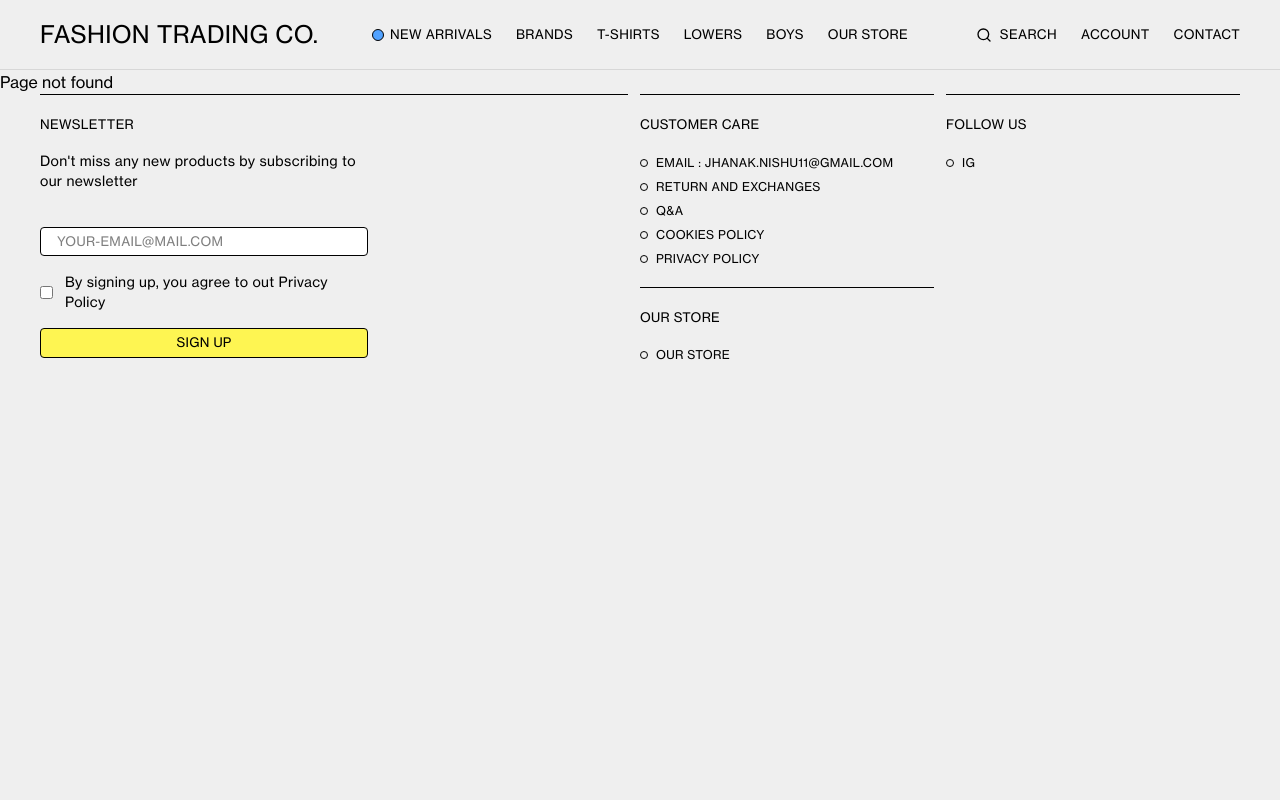
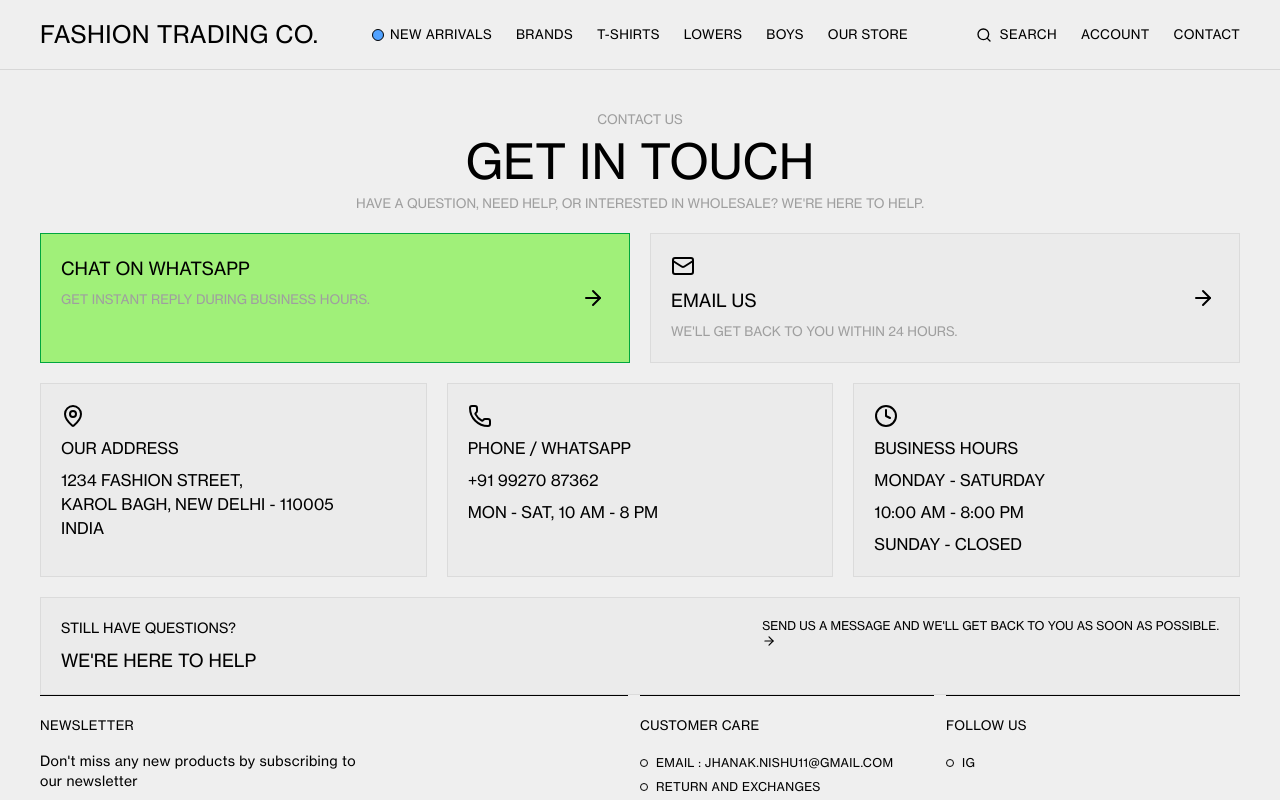
Before and after one commit to nishkarshvarshney1/Fashion-Trading-Co., a React (Vite) app: page /contact in a window 1280 px wide. Shown: the top 800 px of the page. Built offline with nearby package versions, Linux system fonts and the light colour scheme.

Commit message:
Added contact page

```diff
--- a/src/App.jsx
+++ b/src/App.jsx
@@ -6,6 +6,7 @@
 import { Route, Routes } from 'react-router-dom';
 import ProductPages from './components/ProductPages/ProductPages';
 import BrandPages from './pages/BrandPages';
+import ContactPage from './pages/ContactPage';
 
 const App = () => {
   const [isMenuOpened, setIsMenuOpened] = useState(false)
@@ -17,6 +18,7 @@
         <Route path='/' element={<Home />} />
         <Route path='/:category' element={<ProductPages />} />
         <Route path='/brands' element={<BrandPages />} />
+        <Route path='/contact' element={<ContactPage />} />
       </Routes>
       <Footer />
       {isMenuOpened && <Menu setIsMenuOpened={setIsMenuOpened} setSearchMenu={setSearchMenu}/>}
--- a/src/components/Main/Header.jsx
+++ b/src/components/Main/Header.jsx
@@ -76,7 +76,7 @@
                 {searchMenu && (
                     <div className='px-10 h-[50vh] border-b absolute bg-(--white) w-full'>
                         <div className='flex justify-between text-(length:--ls) border-b items-center relative'>
-                            <input type="text" className='flex-1 focus:outline-0 py-5 px-7 uppercase' autoFocus={searchMenu}/>
+                            <input type="text" className='flex-1 focus:outline-0 py-5 px-7 uppercase' autoFocus={setSearchMenu}/>
                             <Search className='absolute left-2 top-1/2 -translate-1/2' size={20} strokeWidth={2} />
                             <div className='px-3 py-1 border border-black bg-white rounded-sm hover:bg-black hover:text-white cursor-pointer'>TO RESEARCH</div>
                         </div>
--- a/src/index.css
+++ b/src/index.css
@@ -18,6 +18,7 @@
   --yellow: #FEF552;
   --gray: #9F9F9F;
   --ls: 0.8125rem;
+  --green: #A0F079;
 }
 
 html,
--- /dev/null
+++ b/src/pages/ContactPage.jsx
@@ -0,0 +1,63 @@
+import { ArrowRight, Clock, Mail, MapPin, Phone } from 'lucide-react';
+import React from 'react'
+
+const ContactPage = () => {
+    return (
+        <div className='flex flex-col gap-5 bg-(--white) uppercase px-10 mt-10'>
+            <div className='flex flex-col items-center gap-2'>
+                <h4 className='text-(length:--ls) text-(--gray)'>contact us</h4>
+                <h1 className='text-5xl'>get in touch</h1>
+                <h4 className='text-(length:--ls) text-(--gray)'>HAVE A QUESTION, NEED HELP, OR INTERESTED IN WHOLESALE?
+                    WE'RE HERE TO HELP.</h4>
+            </div>
+            <div className='grid grid-cols-2 gap-5'>
+                <div className='p-5 bg-(--green) border border-green-600 flex flex-col gap-2 relative'>
+                    {/* <svg role="img" viewBox="0 0 24 24" xmlns="http://www.w3.org/2000/svg"><title>WhatsApp</title><path d="M17.472 14.382c-.297-.149-1.758-.867-2.03-.967-.273-.099-.471-.148-.67.15-.197.297-.767.966-.94 1.164-.173.199-.347.223-.644.075-.297-.15-1.255-.463-2.39-1.475-.883-.788-1.48-1.761-1.653-2.059-.173-.297-.018-.458.13-.606.134-.133.298-.347.446-.52.149-.174.198-.298.298-.497.099-.198.05-.371-.025-.52-.075-.149-.669-1.612-.916-2.207-.242-.579-.487-.5-.669-.51-.173-.008-.371-.01-.57-.01-.198 0-.52.074-.792.372-.272.297-1.04 1.016-1.04 2.479 0 1.462 1.065 2.875 1.213 3.074.149.198 2.096 3.2 5.077 4.487.709.306 1.262.489 1.694.625.712.227 1.36.195 1.871.118.571-.085 1.758-.719 2.006-1.413.248-.694.248-1.289.173-1.413-.074-.124-.272-.198-.57-.347m-5.421 7.403h-.004a9.87 9.87 0 01-5.031-1.378l-.361-.214-3.741.982.998-3.648-.235-.374a9.86 9.86 0 01-1.51-5.26c.001-5.45 4.436-9.884 9.888-9.884 2.64 0 5.122 1.03 6.988 2.898a9.825 9.825 0 012.893 6.994c-.003 5.45-4.437 9.884-9.885 9.884m8.413-18.297A11.815 11.815 0 0012.05 0C5.495 0 .16 5.335.157 11.892c0 2.096.547 4.142 1.588 5.945L.057 24l6.305-1.654a11.882 11.882 0 005.683 1.448h.005c6.554 0 11.89-5.335 11.893-11.893a11.821 11.821 0 00-3.48-8.413Z" /></svg> */}
+                    <h3 className='text-lg'>chat on whatsapp</h3>
+                    <h4 className='text-(length:--ls) text-(--gray)'>GET INSTANT REPLY DURING BUSINESS HOURS.</h4>
+                    <ArrowRight className='absolute right-3 top-1/2 -translate-1/2' />
+                </div>
+                <div className='p-5 flex flex-col gap-2 relative border border-(--white-gray) bg-(--white-b)'>
+                    <Mail />
+                    <h3 className='text-lg'>Email us</h3>
+                    <h4 className='text-(length:--ls) text-(--gray)'>WE'LL GET BACK TO YOU WITHIN 24 HOURS.</h4>
+                    <ArrowRight className='absolute right-3 top-1/2 -translate-1/2' />
+                </div>
+            </div>
+            <div className='grid grid-cols-3 gap-5'>
+                <div className='border border-(--white-gray) bg-(--white-b) p-5 flex flex-col gap-2'>
+                    <MapPin />
+                    <h4>our address</h4>
+                    <p>1234 Fashion Street,<br/>
+                        Karol Bagh, New Delhi - 110005 <br/>
+                        India</p>
+                </div>
+                <div className='border border-(--white-gray) bg-(--white-b) p-5 flex flex-col gap-2'>
+                    <Phone />
+                    <h4>Phone / Whatsapp</h4>
+                    <h5>+91 99270 87362</h5>
+                    <h6>MON - SAT, 10 AM - 8 PM</h6>
+                </div>
+                <div className='border border-(--white-gray) bg-(--white-b) p-5 flex flex-col gap-2'>
+                    <Clock />
+                    <h4>business hours</h4>
+                    <h5>monday - saturday</h5>
+                    <h6>10:00 AM - 8:00 PM</h6>
+                    <h6>SUNDAY - CLOSED</h6>
+                </div>
+            </div>
+            <div className='border border-(--white-gray) bg-(--white-b) p-5 flex justify-between'>
+                <div className='flex flex-col gap-2'>
+                    <h5 className='text-sm'>still have questions?</h5>
+                    <h3 className='text-lg'>we're here to help</h3>
+                </div>
+                <div>
+                    <p className='text-xs'>Send us a message and we'll get back to you as soon as possible.</p>
+                    <ArrowRight size={14}/>
+                </div>
+            </div>
+        </div>
+    )
+}
+
+export default ContactPage
```
